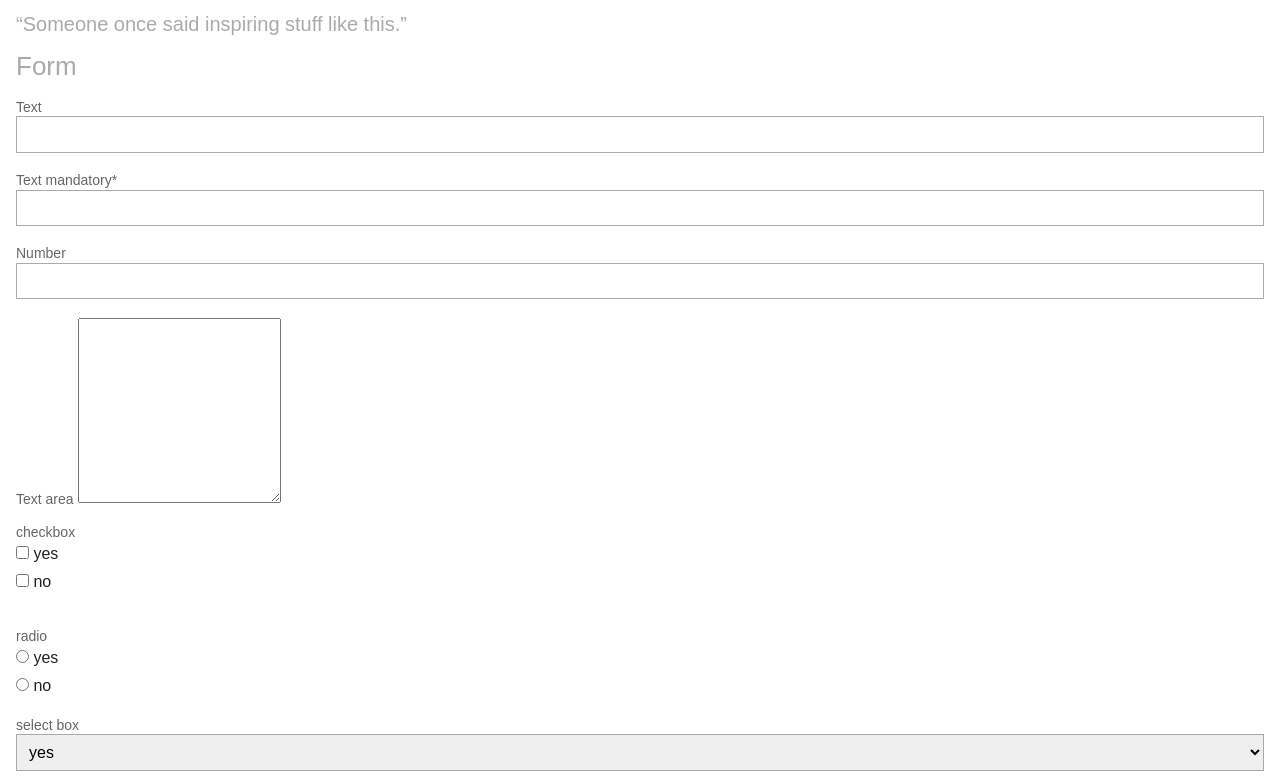
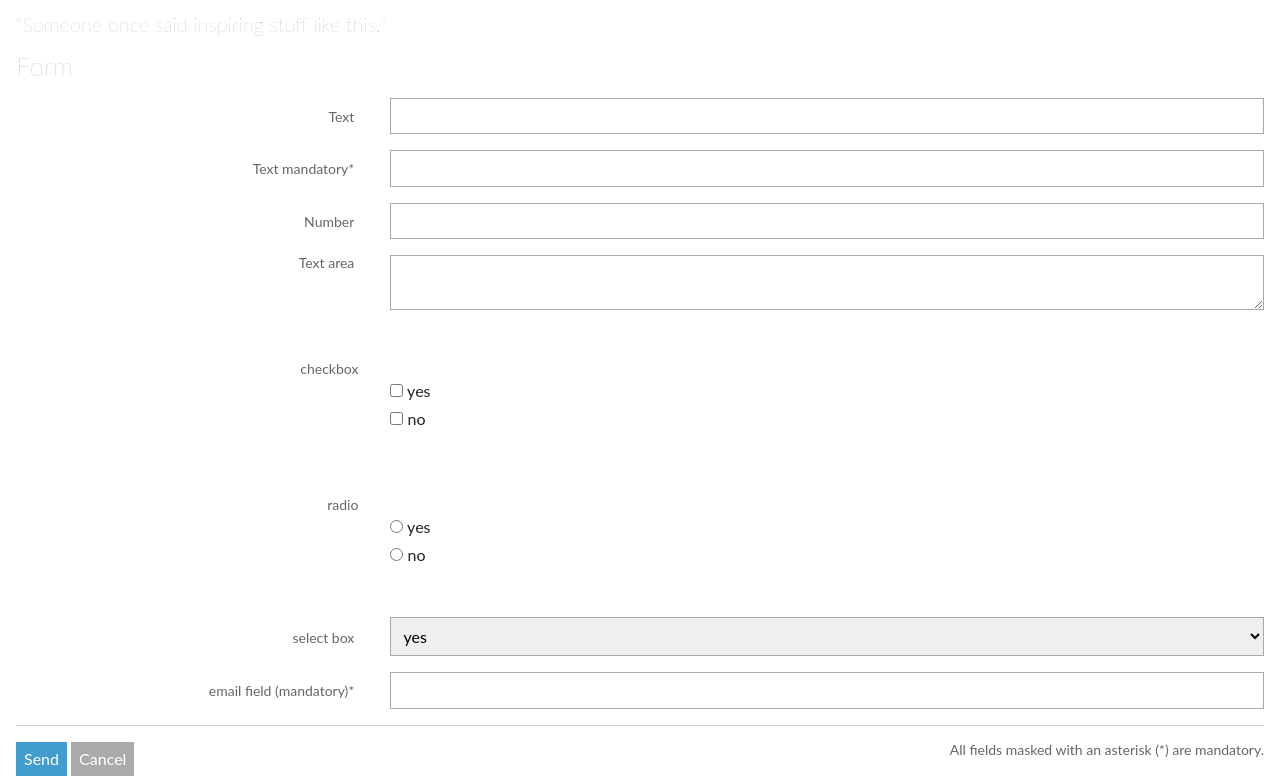
Before and after one commit to auroraVasconcelos/blackbird-page, a website built with Parcel: page HTML5Boilerplate/index.html in a window 1280 px wide. Shown: the part 2275-3054 px from the top of the page. Built offline with nearby package versions, Linux system fonts and the light colour scheme.

Commit message:
Responsive Form and change Font-Family

```diff
--- a/HTML5Boilerplate/css/onboarding.css
+++ b/HTML5Boilerplate/css/onboarding.css
@@ -2,7 +2,7 @@
   margin: 0;
   padding: 0;
   box-sizing: border-box;
-  font-family: 'Poppins', sans-serif;
+  font-family: 'Lato', sans-serif;
   --principal-color: rgb(67,156,206);
   --margin-text: 16px;
 }
@@ -259,11 +259,11 @@ table th{
   font-size: 2rem;
 }
 
-/********* VER PRIEMIRA ASPA ************/
+/********* VER PRIMEIRA ASPA ************/
 
 /******************************  Form Section ***********************************/
 
-.form input[type=text], input[type=number], select, option, input[type=email] {
+.form input[type=text], input[type=number], select, option, input[type=email], textarea {
   display: block;
   width: 100%;
   height: auto;
@@ -275,11 +275,6 @@ table th{
   font-size: 14px;
   color: #666;
 
-}
-
-input[type=textarea]{
-    width: 100px;
-    height: 200px;
 }
 
 .label p{
@@ -315,3 +310,32 @@ input[type=textarea]{
     justify-content:space-between;
   }
 }
+
+@media(min-width:768px){
+  .label{
+    width: 30%;
+    text-align: right;
+    margin: 0;
+    padding-right: 2rem;
+  }
+
+  .form input[type=text],input[type=number], select, option, input[type=email], textarea, .inputsBtn{
+    width: 70%;
+    margin: 0;
+    display: inline-block;
+  }
+  .inputsBtn{
+    text-align: left;
+  }
+
+  .inputs{
+    margin: 1rem 0;
+    width: 100%;
+    text-align: right;
+  }
+
+  .textarea label{
+    vertical-align: top;
+  }
+  /******************* FALTA RESPONSIVIDADE CHECKBOX E RADIO BUTTONS **************************/
+}
--- a/HTML5Boilerplate/index.html
+++ b/HTML5Boilerplate/index.html
@@ -145,16 +145,30 @@
         <section class="form">
           <h2 class="main__subtitle">Form</h2>
           <form action="">
+          <div class="inputs">
             <label class="label" for="text">Text</label>
             <input type="text" name="text" id="text"><br>
+          </div>
+
+          <div class="inputs">
             <label class="label" for="text_mandatory">Text mandatory*</label>
             <input type="text" name="text_mandatory" id="text_mandatory" required><br>
+          </div>
+
+          <div class="inputs">
             <label class="label" for="number">Number</label>
             <input type="number" name="number" id="number" min="10" max="100"><br>
+          </div>
+
+          <div class="inputs textarea">
             <label class="label" for="textarea">Text area</label>
-            <textarea name="textarea" id="textarea" rows="10"></textarea>
+            <textarea name="textarea" id="textarea"></textarea>
+          </div>
+
             <div class="checkbox">
+              <div class="inputs">
                 <p class="label">checkbox</p>
+                <div class="inputsBtn">
                   <div class="checkbox__input">
                     <input type="checkbox" name="check__yes" id="check__yes" value="yes">
                     <label for="check__yes">yes</label>
@@ -164,8 +178,13 @@
                     <label for="check__no">no</label>
                   </div>
                 </div>
+              </div>
+            </div>
+
             <div class="radio">
+              <div class="inputs">
                 <p class="label">radio</p>
+                <div class="inputsBtn">
                   <div class="radio__input">
                     <input type="radio" name="radio__yes" id="cradio__yes" value="yes">
                     <label for="radio__yes">yes</label>
@@ -175,14 +194,24 @@
                     <label for="radio__no">no</label>
                   </div>
                 </div>
+              </div>
+            </div>
+
+            <div class="inputs">
               <label class="label" for="text_mandatory">select box</label>
               <select name="selectBox" id="selectBox">
                 <option value="yes">yes</option>
                 <option value="no">no</option>
-            </select><br>
+              </select>
+              <br>
+            </div>
+
+            <div class="inputs">
               <label class="label" for="email">email field (mandatory)*</label>
               <input type="email" name="email" id="email" required>
+            </div>
             <hr>
+
             <div class="submit">
               <div class="buttons">
                 <input type="button" value="Send" class="submit__btn">
@@ -190,6 +219,7 @@
               </div>
               <span class="submit__text">All fields masked with an asterisk (*) are mandatory.</span>
             </div>
+
           </form>
         </section>
      </div>
```
Lines whose indentation alone changed are shown as unchanged.
